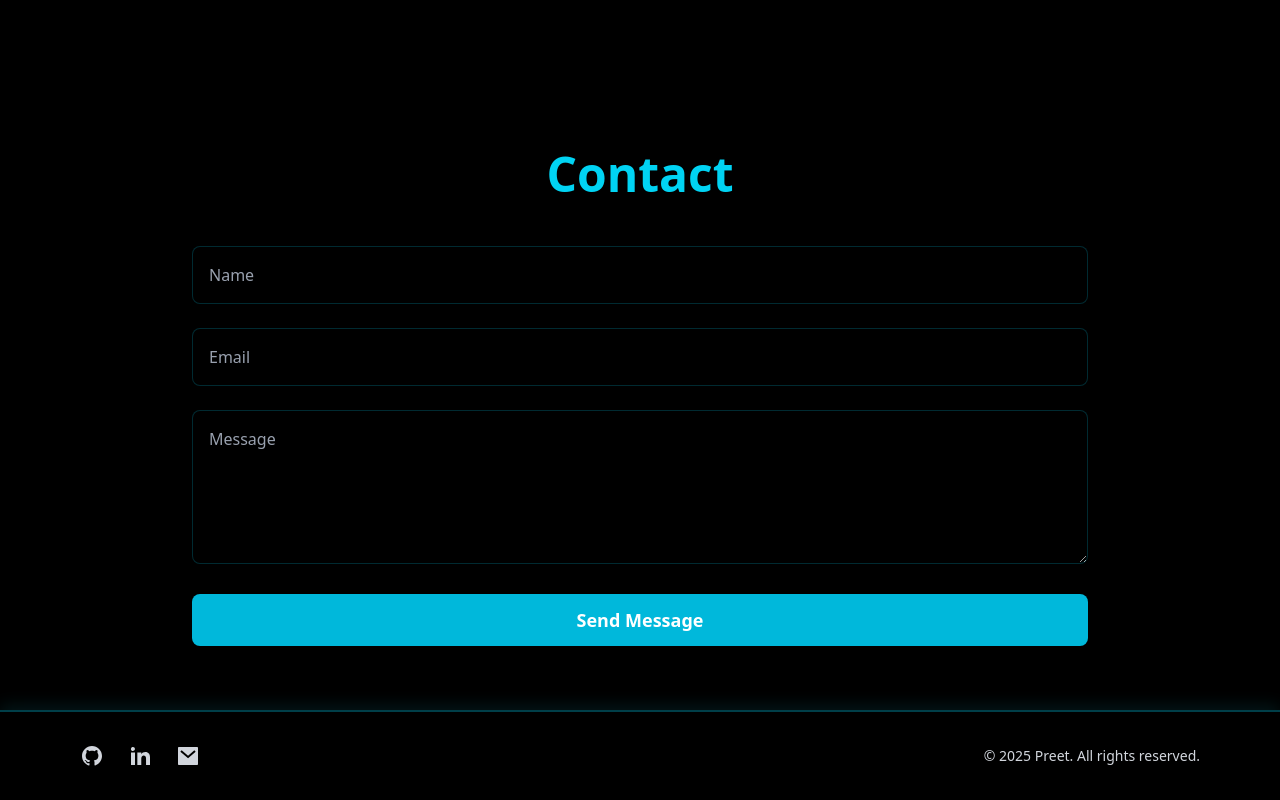
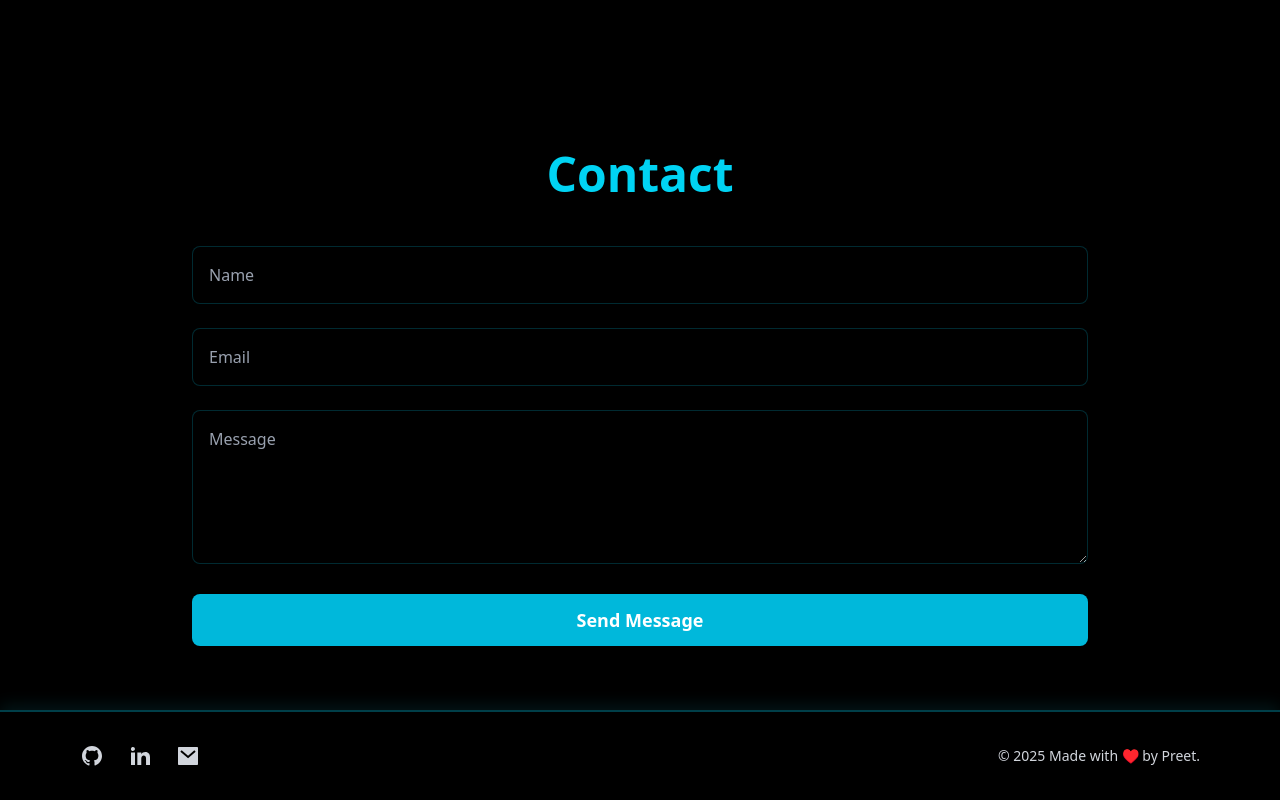
Before and after one commit to Trippy-69/Portfolio, a React (Vite) app: page / in a window 1280 px wide. Shown: the part 3102-3902 px from the top of the page. Built offline with nearby package versions, Linux system fonts and the light colour scheme.

Commit message:
modified Footer

```diff
--- a/src/components/Footer/Footer.jsx
+++ b/src/components/Footer/Footer.jsx
@@ -27,7 +27,7 @@ const Footer = () => {
         </div>
 
         <p className="text-gray-300 text-sm">
-          © {new Date().getFullYear()} Preet. All rights reserved.
+          © {new Date().getFullYear()} Made with ♥️ by Preet.
         </p>
       </div>
     </footer>
```
